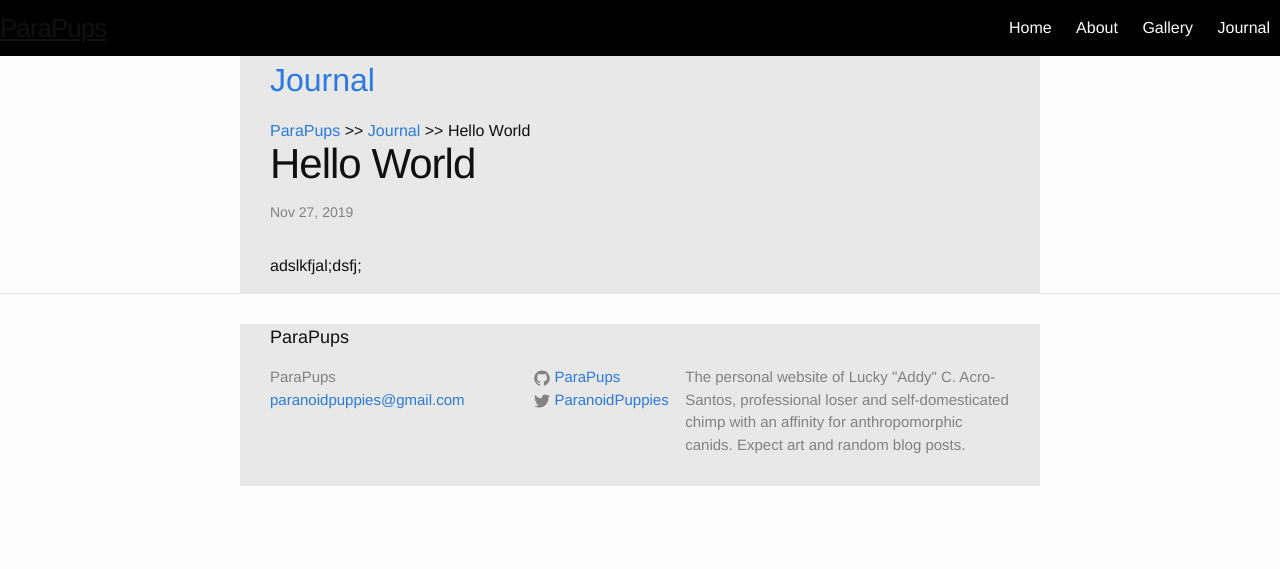
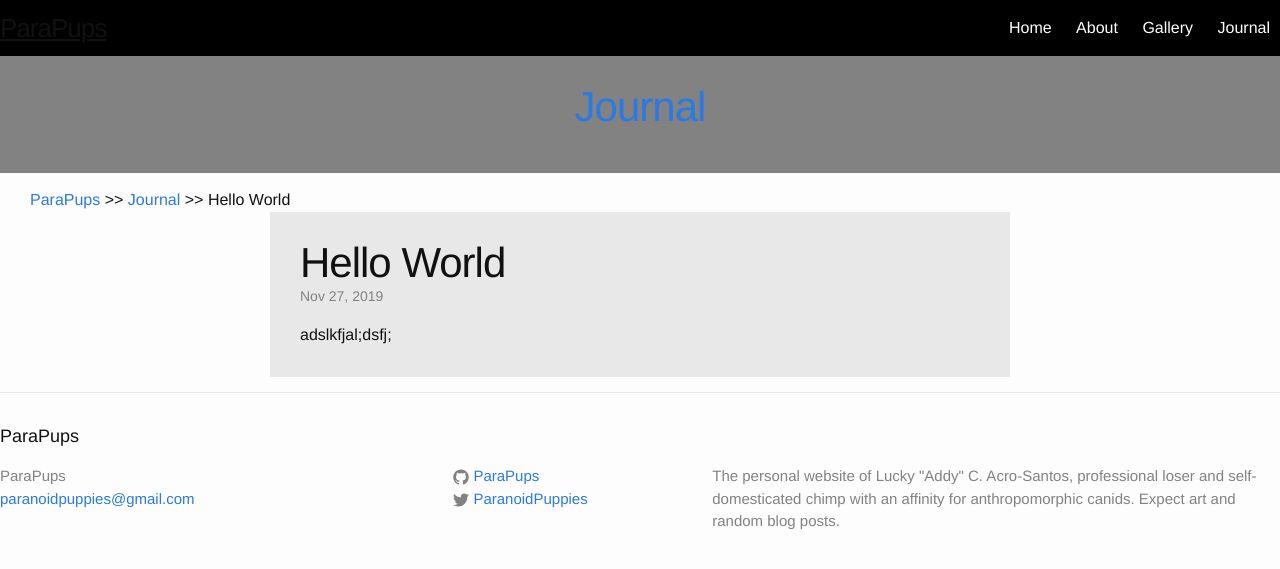
Before and after one commit to ParaPups/parapups.github.io, a Jekyll site: the page built from _posts/subfolder/2019-11-26-hello-world.md, in a window 1280 px wide. Shown: the top 569 px of the page. Built offline with Jekyll 4.4.1, drawn with Linux system fonts in a browser that asks for light colours.

Commit message:
Figure out layout wrapper things

```diff
--- a/_sass/_base.scss
+++ b/_sass/_base.scss
@@ -155,20 +155,26 @@ pre {
 /**
  * Wrapper
  */
-.wrapper {
+.text-wrapper {
+    max-width: -webkit-calc(#{$content-width} - (#{$spacing-unit} * 2));
     max-width:         calc(#{$content-width} - (#{$spacing-unit} * 2));
     margin-right: auto;
     margin-left: auto;
-    padding-right: $spacing-unit;
-    padding-left: $spacing-unit;
+    padding: 0.5*$spacing-unit 0;
+    //padding-right: $spacing-unit;
+    //padding-left: $spacing-unit;
+    background-color: $grey-color-light;
     @extend %clearfix;
-    background-color: $grey-color-light;
 
     @include media-query($on-laptop) {
         max-width: -webkit-calc(#{$content-width} - (#{$spacing-unit}));
         max-width:         calc(#{$content-width} - (#{$spacing-unit}));
-        padding-right: $spacing-unit / 2;
-        padding-left: $spacing-unit / 2;
+        //padding-right: $spacing-unit / 2;
+        //padding-left: $spacing-unit / 2;
+    }
+
+    p {
+        margin: 0.5*$spacing-unit $spacing-unit;
     }
 }
 
--- a/_sass/_layout.scss
+++ b/_sass/_layout.scss
@@ -1,3 +1,6 @@
+.content-wrapper {
+    margin: 0.5*$spacing-unit $spacing-unit;
+}
 /**
  * Site header
  */
@@ -175,16 +178,89 @@
     }
 }
 
+/**
+ * Home Page
+ */
+#home-header {
+    background-color: $grey-color-light;
+    text-align: center;
+
+    #parapups-logo {
+        padding: 12pt;
+        svg {
+            height: 300px;
+        }
+    }
+}
+
+#social-media-links {
+    text-align: center;
+    a {
+        display: inline-block;
+        margin: 10pt;
+
+        img {
+            vertical-align: middle;
+            width: 40px;
+            height: 40px;
+
+            }
+    }
+}
+
+.social-media-name {
+    display:none;
+
+    &:hover + div {
+        :after {
+            display: block;
+        }
+    }
+}
+
+
+
 
 /**
  * Page content
  */
-.page-content {
-    padding: $spacing-unit 0;
+ .page-header {
+     font-size: 20px;
+     padding: $spacing-unit;
+     background-color: $grey-color;
+ }
+
+ .page-title {
+     font-size: 42px;
+     letter-spacing: -1px;
+     line-height: 1;
+     text-align: center;
+     @include media-query($on-laptop) {
+         font-size: 36px;
+     }
+
+     a {
+         display: block;
+     }
+ }
+
+/* Just in case you change your mind
+#back-button {
+    position: absolute;
+    top: 0;
+    left: 0;
+}
+*/
+.content {
+    //padding: $spacing-unit 0;
 }
 
-.page-heading {
-    font-size: 20px;
+
+/**
+ * Journal page
+ */
+.read-more-wrapper {
+    text-align: right;
 }
 
 .post-list {
@@ -205,34 +281,34 @@
 .post-meta {
     font-size: $small-font-size;
     color: $grey-color;
+
 }
 
 .post-link {
     display: block;
     font-size: 24px;
 }
- // Note to self, figure out what the heck this bracket is closing
 
 
 /**
  * Posts
  */
 .post-header {
-    margin-bottom: $spacing-unit;
+    margin: 0.5*$spacing-unit $spacing-unit;
 }
 
 .post-title {
     font-size: 42px;
     letter-spacing: -1px;
     line-height: 1;
+    margin: 0;
 
     @include media-query($on-laptop) {
         font-size: 36px;
     }
 }
 
-.post-content {
-    margin-bottom: $spacing-unit;
+.post-wrapper {
 
     h2 {
         font-size: 32px;
@@ -263,16 +339,20 @@
 /**
  * Gallery
  */
-
 #gallery {
 	display: flex;
 	margin: auto;
+    flex-wrap: wrap;
+    justify-content: space-around; //space-around?
+    align-content: stretch;
 }
 
  .gallery-item {
 	 height: 200px;
 	 margin: 0;
 	 border: 1px solid black;
+     flex-grow: 1;
+     text-align: center;
  }
 
 .gallery-item img {
@@ -282,7 +362,6 @@
 .gallery-item figcaption {
 	text-align: center;
 }
-
 
 
 /**
```
